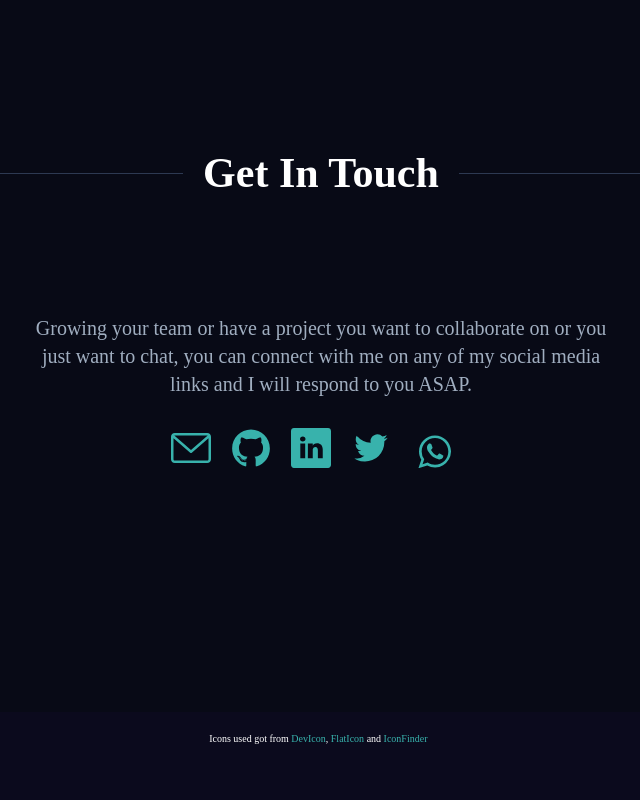
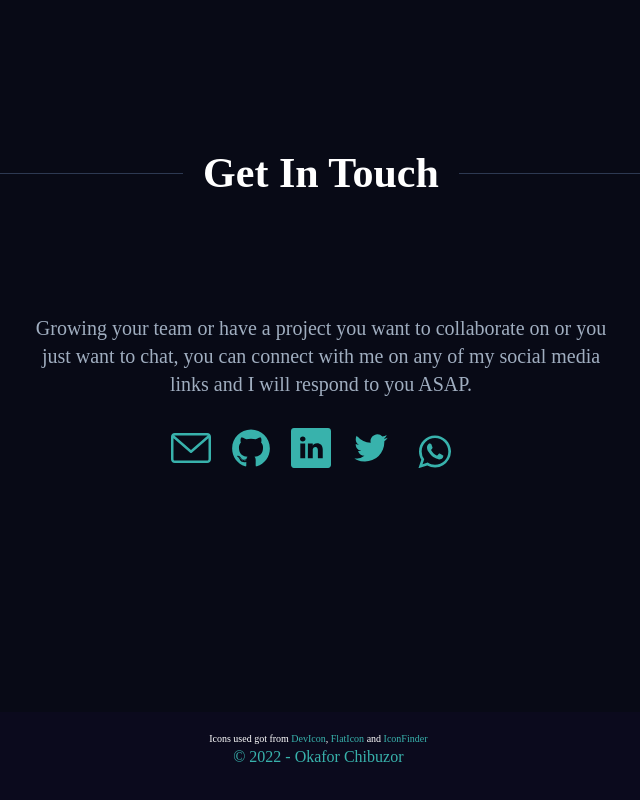
Before and after one commit to coolbuhzor/portfolio, a React (Create React App) app: page / in a window 1280 px wide. Shown: the part 5070-5870 px from the top of the page, without its empty margins (319-959 px from the left). Built offline with nearby package versions, Linux system fonts and the light colour scheme; the HTML template or start-up script is replaced by a standard one.

Commit message:
cleaned up the code base

```diff
--- a/src/components/Footer.js
+++ b/src/components/Footer.js
@@ -90,6 +90,8 @@ const Footer = () => {
           <span>IconFinder</span>
         </a>
       </p>
+
+      <p>© 2022 - Okafor Chibuzor</p>
     </FooterStyled>
   );
 };
```
